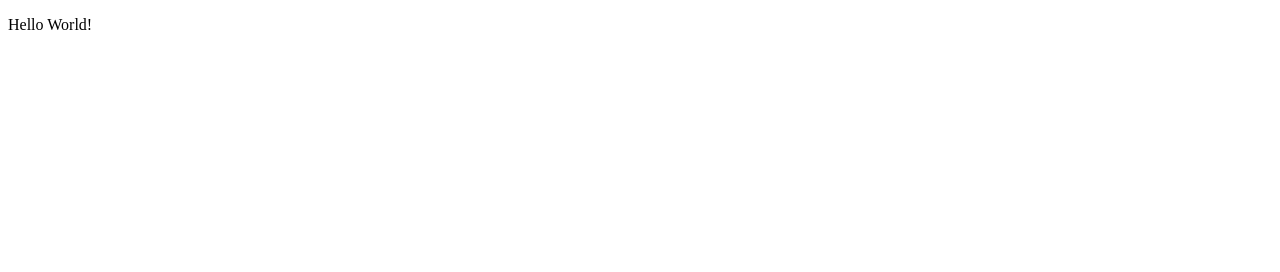
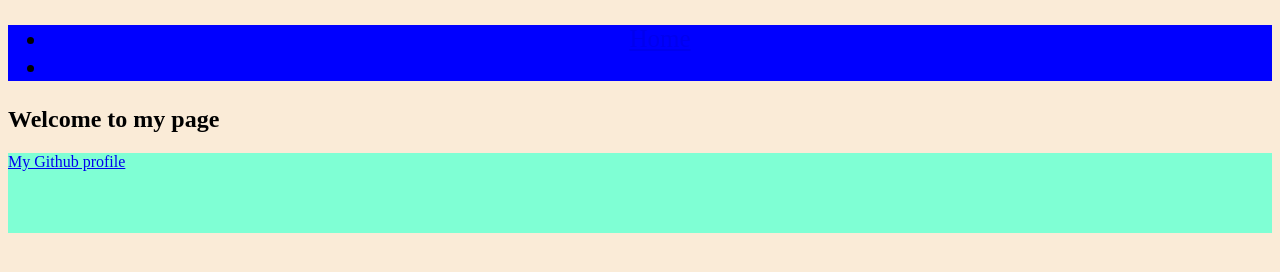
Before and after one commit to federicaulzurrun/microversetrials-01, a plain HTML site: page index.html in a window 1280 px wide. Drawn offline with Linux system fonts and the light colour scheme.

Commit message:
last step

```diff
--- a/css/style.css
+++ b/css/style.css
@@ -0,0 +1,22 @@
+html{
+    background-color: antiquewhite;
+}
+#navbar{
+    background-color: blue;
+    max-height: 150px;
+    width: auto;
+    font-size: 25px;
+    text-align: center;
+}
+#profile-link{
+    width: auto;
+    height: 80px;
+    background-color: aquamarine;
+}
+@media (width <= 500px){
+    #navbar{
+        background-color: blueviolet;
+        text-align: left;
+        font-size: 10px;
+    }
+}
--- a/index.html
+++ b/index.html
@@ -5,11 +5,22 @@
     <title>Fork Me! FCC: Test Suite Template</title>
     <link rel="stylesheet" href="css/style.css">
   </head>
-
   <body>
+    <header id="navbar">
+      <ul>
+        <li><a href="index.html">Home</a></li>
+        <li></li>
+      </ul>
+    </header>
+    <section id="welcome-section">
+      <h1>Welcome to my page</h1>
+    </section>
+    <section id="projects">
+      <h2 class="project-title"> </h2>
+      <a href=""></a>
+    </section>
+    <footer id="profile-link" > <a href="https://github.com/jazz-784" target="_blank">My Github profile</a></footer>
     <script src="https://cdn.freecodecamp.org/testable-projects-fcc/v1/bundle.js"></script>
-
-    <p>Hello World!</p>
     <script  src="js/index.js"></script>
   </body>
 </html>
```
